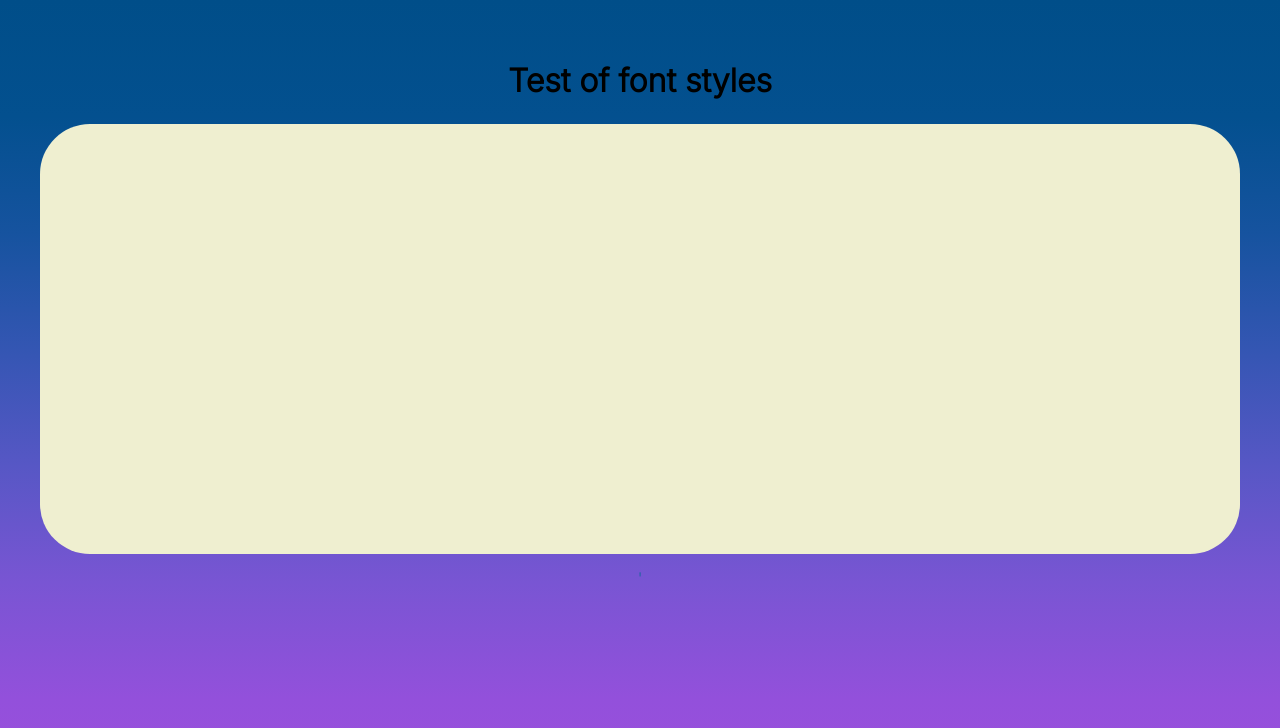
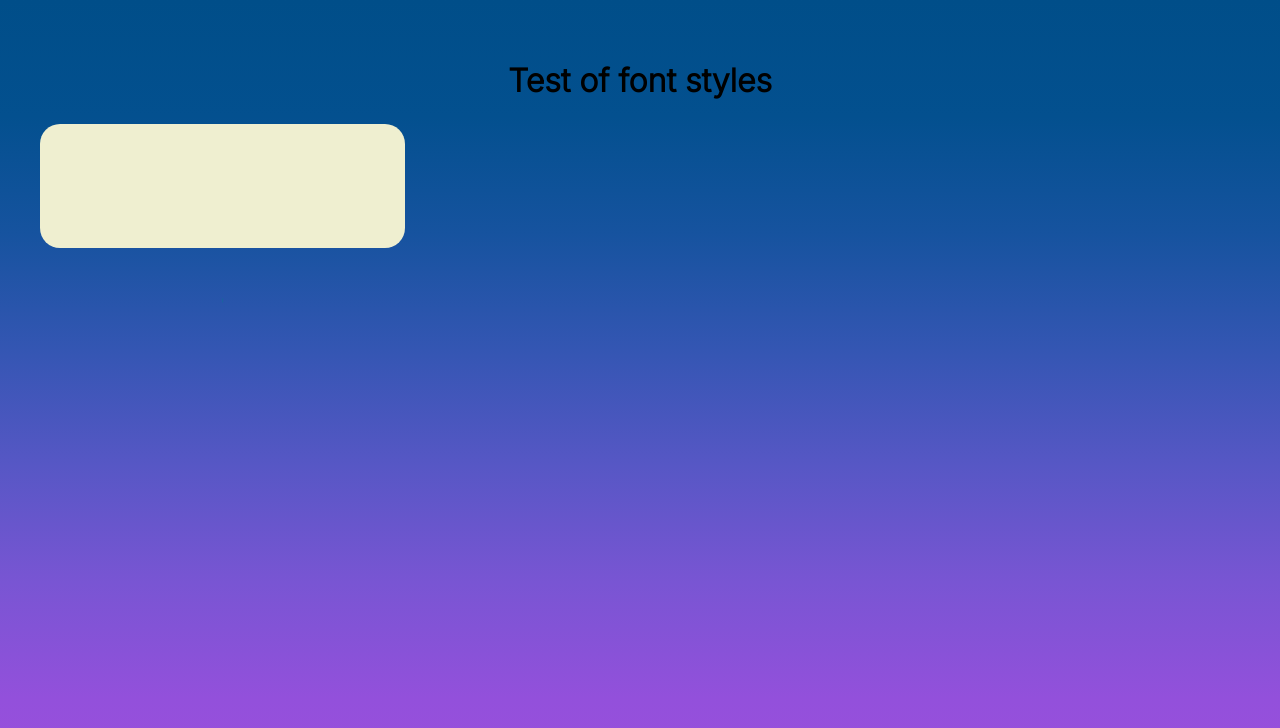
Before and after one commit to kbongco/creatine-reminder-4-u, a React (Vite) app: page / in a window 1280 px wide. Shown: the top 728 px of the page. Built offline with nearby package versions, Linux system fonts and the light colour scheme.

Commit message:
card components created

```diff
--- a/src/App.tsx
+++ b/src/App.tsx
@@ -13,8 +13,8 @@ function App() {
       <h1>Test of font styles</h1>
       <div>
         <div>
-          <Card size='default'/>
-          {/* <Card size='small-wide'/> */}
+          {/* <Card size='default'/> */}
+          <Card size='small-wide'/>
         </div>
         </div>
     </>
--- a/src/components/Card/Card.scss
+++ b/src/components/Card/Card.scss
@@ -28,7 +28,12 @@
     border-radius: 20px;
 
     .card {
-      height: 430px;
+      height: 130px;
+      padding-top: 8px;
+
+      .card-header {
+        font-size: 1rem;
+      }
     }
   }
 }
```
